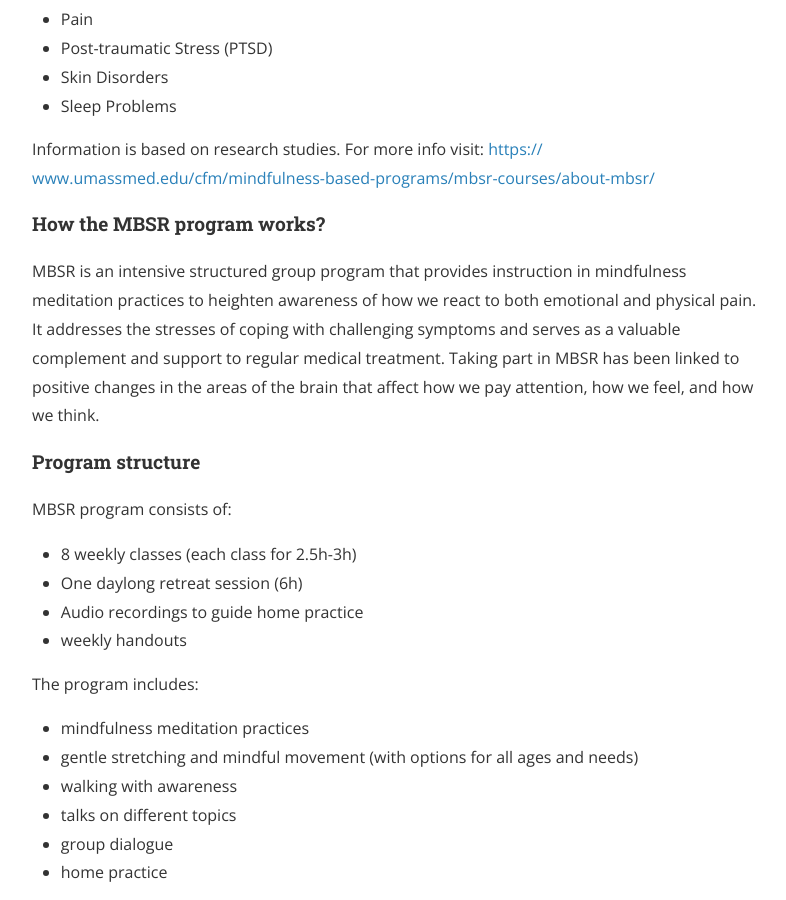
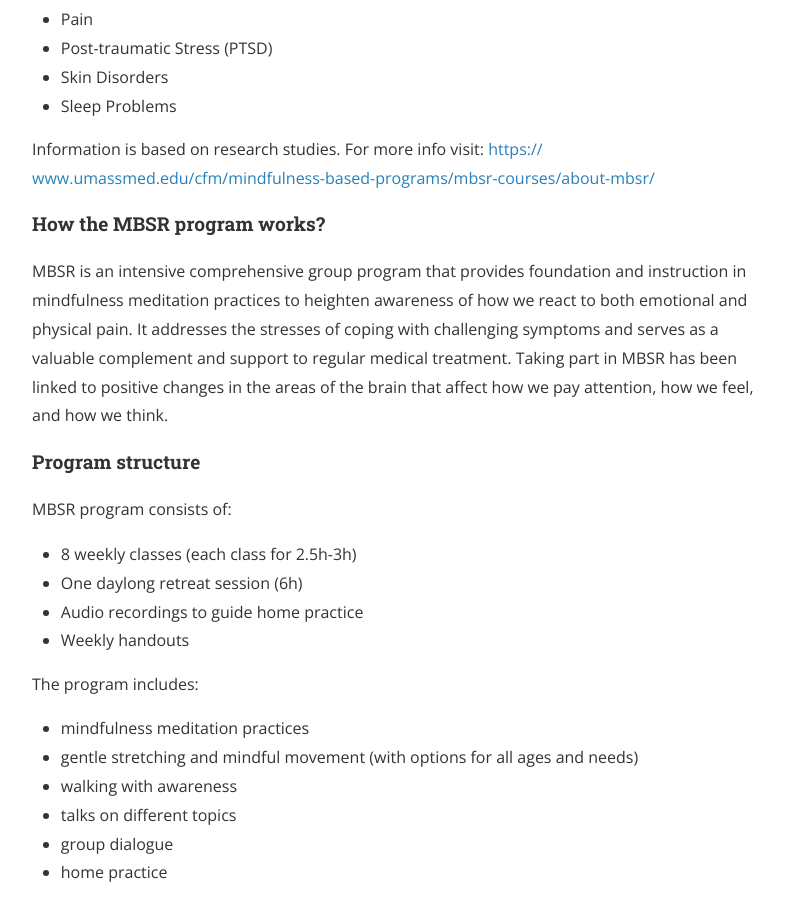
Before and after one commit to mindfulnessone/mindfulnessone.github.io, a Jekyll site: the page built from mbsr.md, in a window 1280 px wide and 900 px high, scrolled down 1125 px. Shown: the whole window, without its empty margins (240-1026 px from the left). Built offline with Jekyll 4.4.1, drawn with Linux system fonts in a browser that asks for light colours; nearby versions of some CDN libraries.

Commit message:
Update mbsr.md

```diff
--- a/mbsr.md
+++ b/mbsr.md
@@ -45,7 +45,7 @@ www.umassmed.edu/cfm/mindfulness-based-programs/mbsr-courses/about-mbsr/](https:
 www.umassmed.edu/cfm/mindfulness-based-programs/mbsr-courses/about-mbsr/)
 
 #### How the MBSR program works?
-MBSR is an intensive structured group program that provides instruction in
+MBSR is an intensive comprehensive group program that provides foundation and instruction in
 mindfulness meditation practices to heighten awareness of how we react to both
 emotional and physical pain. It addresses the stresses of coping with challenging
 symptoms and serves as a valuable complement and support to regular medical
@@ -57,7 +57,7 @@ MBSR program consists of:
 - 8 weekly classes (each class for 2.5h-3h)
 - One daylong retreat session (6h)
 - Audio recordings to guide home practice
-- weekly handouts
+- Weekly handouts
 
 The program includes:
 - mindfulness meditation practices
```
